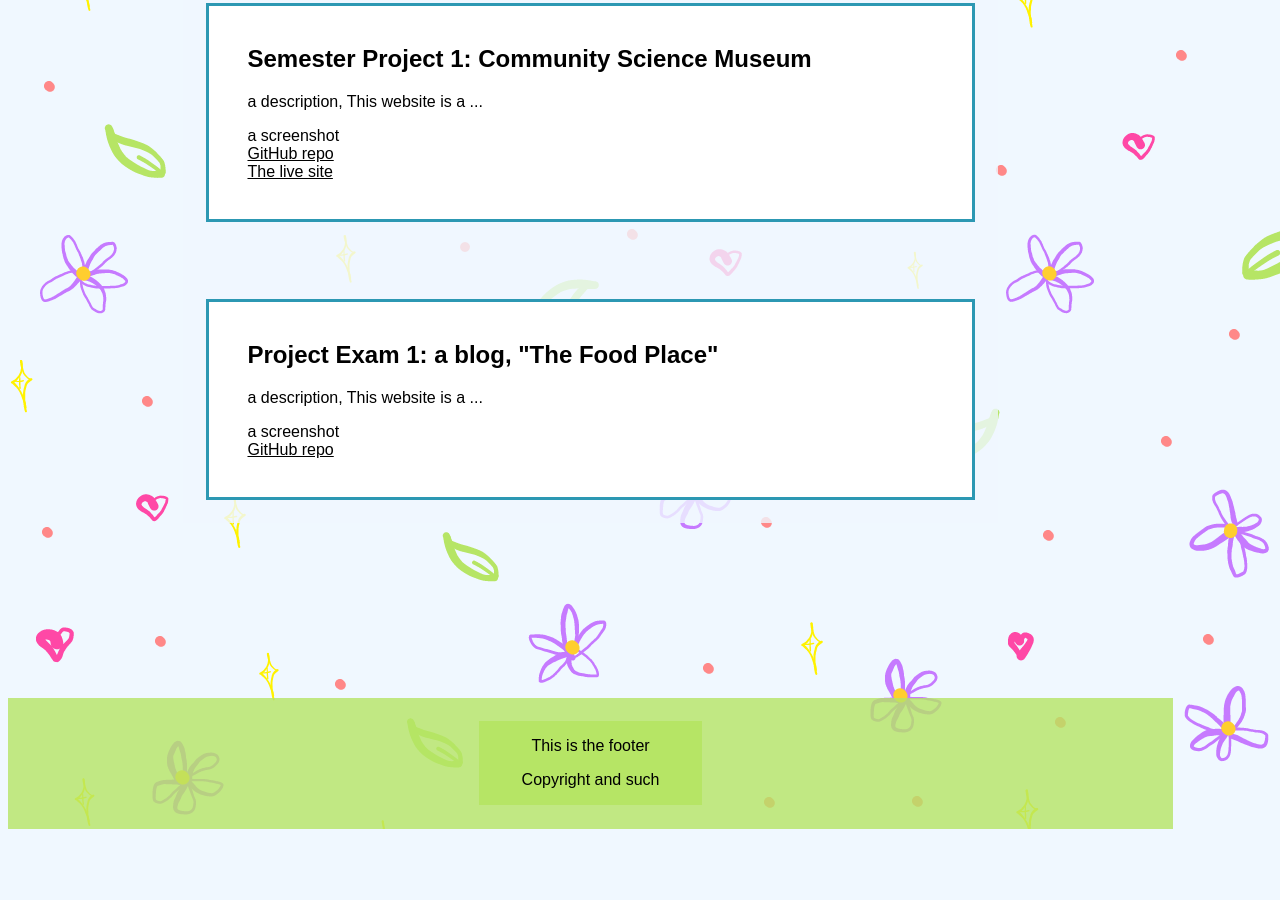
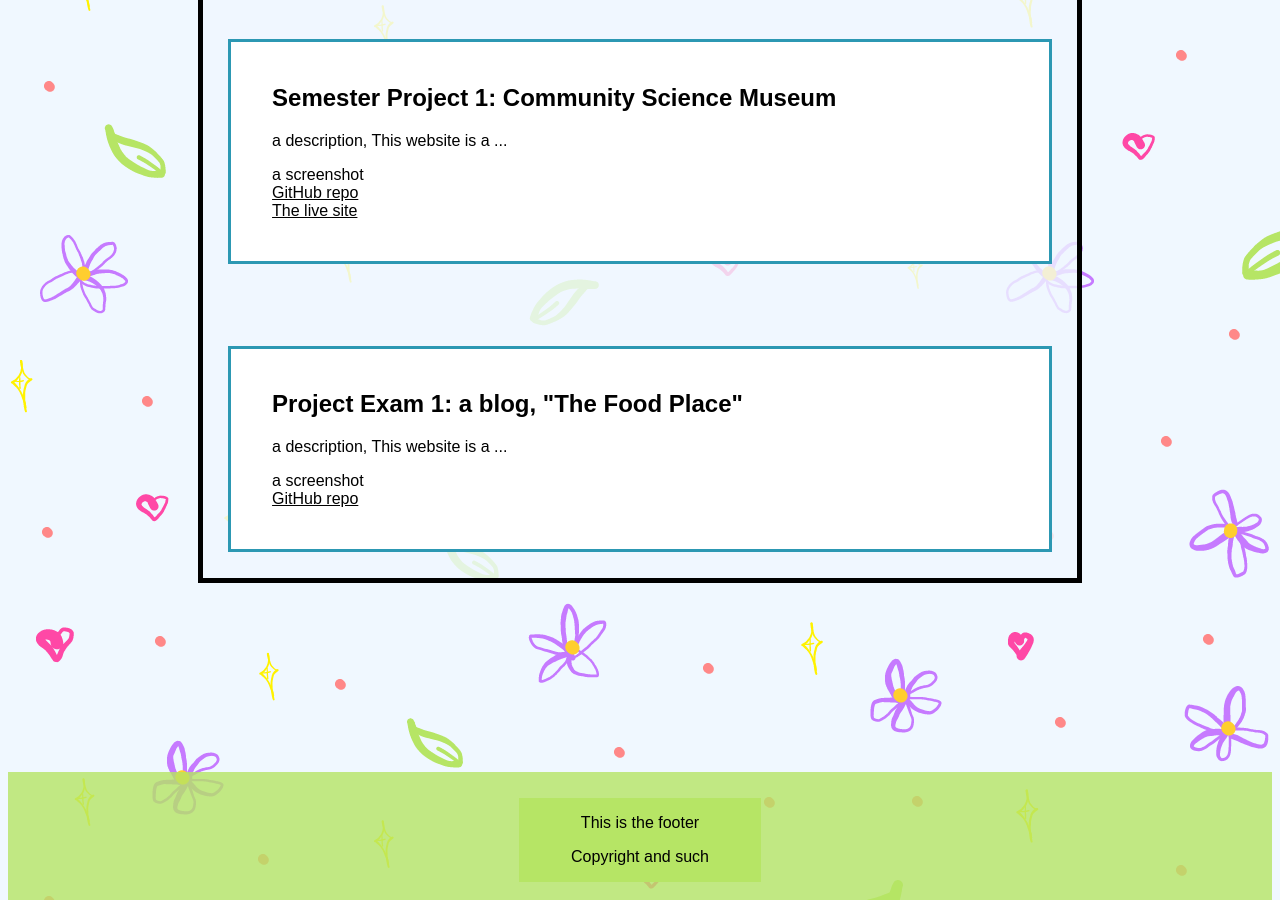
Before and after one commit to AniTei/Portfolio-1, a plain HTML site: page index.html in a window 1280 px wide. Shown: the part 1035-1935 px from the top of the page. Before the commit the page ends 1864 px from the top, so only its background shows below. Drawn offline with Linux system fonts and the light colour scheme; a web font is replaced by a local one.

Commit message:
removed position absolute body

```diff
--- a/style.css
+++ b/style.css
@@ -1,20 +1,18 @@
-
-
 body {
     background-color: aliceblue;
     background-image: url("images/Drawing.png");
-    position: absolute;
-    max-width: 100%;
+/*     position: absolute;
+ */    max-width: 100%;
     font-family: 'Zen Kaku Gothic Antique', sans-serif;
 
 }
 
 main {
-    background-color: rgba(240, 248, 255, 0.8) ;
+    background-color: rgba(240, 248, 255, 0.8);
     margin: 15%;
     padding: 2%;
 
-/*     border: solid 5px #000; */
+    border: solid 5px #000;
 }
 
 footer {
@@ -26,10 +24,10 @@ footer {
     text-align: center;
 
 }
+
 footer div {
     background-color: rgba(182, 229, 101);
-/*     padding: 1% ;
- */    width: 20%;
+    width: 20%;
 
 }
 
@@ -37,12 +35,12 @@ footer div {
 
 h1 {
     text-align: center;
-    font-size:5em;
+    font-size: 5em;
     max-width: 500px;
     margin: auto;
     font-family: 'Cherry Bomb One', cursive;
 
-
+    color: #2c98b3;
     text-shadow: 10px 10px 0 #fff,
         -10px 10px 0 #fff,
         10px -10px 0 #fff,
@@ -70,11 +68,7 @@ h1 {
 
     /*     https://stackoverflow.com/questions/2570972/css-font-border */
 
-/*
 
- text-shadow: -10px 0 rgb(162, 39, 39), 0 10px rgb(255, 255, 255), 10px 0 black, 0 -10px black;
-  */
-    color: #2c98b3;
 
 }
 
@@ -94,6 +88,7 @@ a {
     align-items: center;
     text-align: center;
 }
+
 .down {
     color: #2c98b3;
     font-size: 3em;
@@ -107,25 +102,6 @@ a {
 }
 
 
-
-footer {
-    background-color: rgba(182, 229, 101, 0.8);
-    display: flex;
-    justify-content: center;
-    align-items: center;
-    padding: 2%;
-    text-align: center;
-
-}
-footer div {
-    background-color: rgba(182, 229, 101);
-/*     padding: 1% ;
- */    width: 20%;
-
-
-
-}
-
 .card {
     padding: 5%;
     background-color: #fff;
@@ -133,13 +109,12 @@ footer div {
     margin-top: 10%;
 }
 
-
-
 @media (max-width: 800px) {
     main {
         margin: 0;
 
     }
+
     h1 {
         font-size: 4em;
     }
```
Lines whose indentation alone changed are shown as unchanged.
